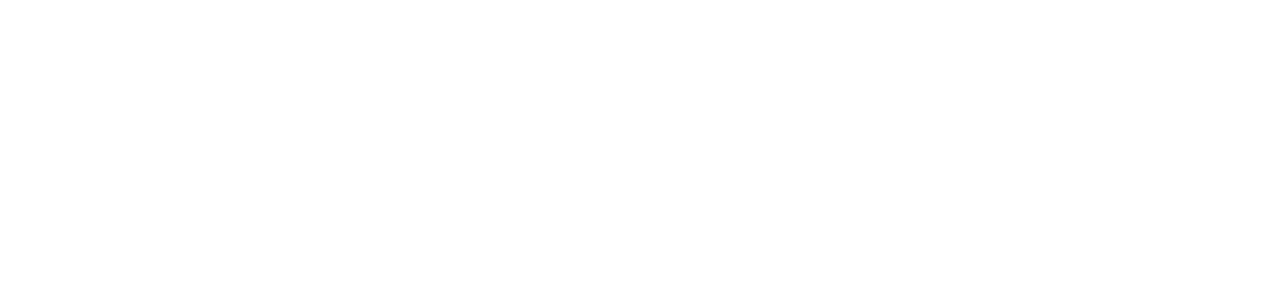
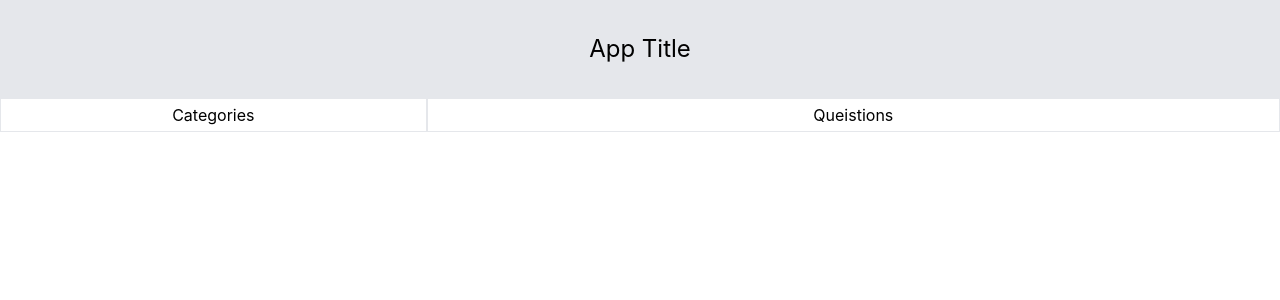
Before and after one commit to yuvischwartz/cohort-12a-capstone-web, a React (Create React App) app: page / in a window 1280 px wide. Shown: the top 300 px of the page. Built offline with nearby package versions, Linux system fonts and the light colour scheme.

Commit message:
I created the box model with tailwind

```diff
--- a/package.json
+++ b/package.json
@@ -34,5 +34,8 @@
       "last 1 firefox version",
       "last 1 safari version"
     ]
+  },
+  "devDependencies": {
+    "prettier": "2.5.0"
   }
 }
--- a/src/App.js
+++ b/src/App.js
@@ -1,10 +1,25 @@
-import logo from './logo.svg';
-import './App.css';
+import logo from "./logo.svg";
+import "./App.css";
 
 function App() {
   return (
-    <> </>
+    <>
+      <div className={'grid grid-cols-12'}>
+        <div className={'col-span-12 border p-8 bg-gray-200'}>
+          <h1 className={'text-center text-2xl'}>App Title</h1>
+        </div>
+
+        <div className={'col-span-12 sm:col-span-4 border p-1'}>
+          <h1 className={'text-center'}>Categories</h1>
+        </div>
+
+        <div className={'col-span-12 sm:col-span-8 border p-1'}>
+          <h1 className={'text-center'}>Queistions</h1>
+        </div>
+
+      </div>
+  </>
   );
-}
+    }
 
-export default App;
+    export default App;
```
Also changed, not shown: 1 other file (tests, documents, lock files or other folders).
